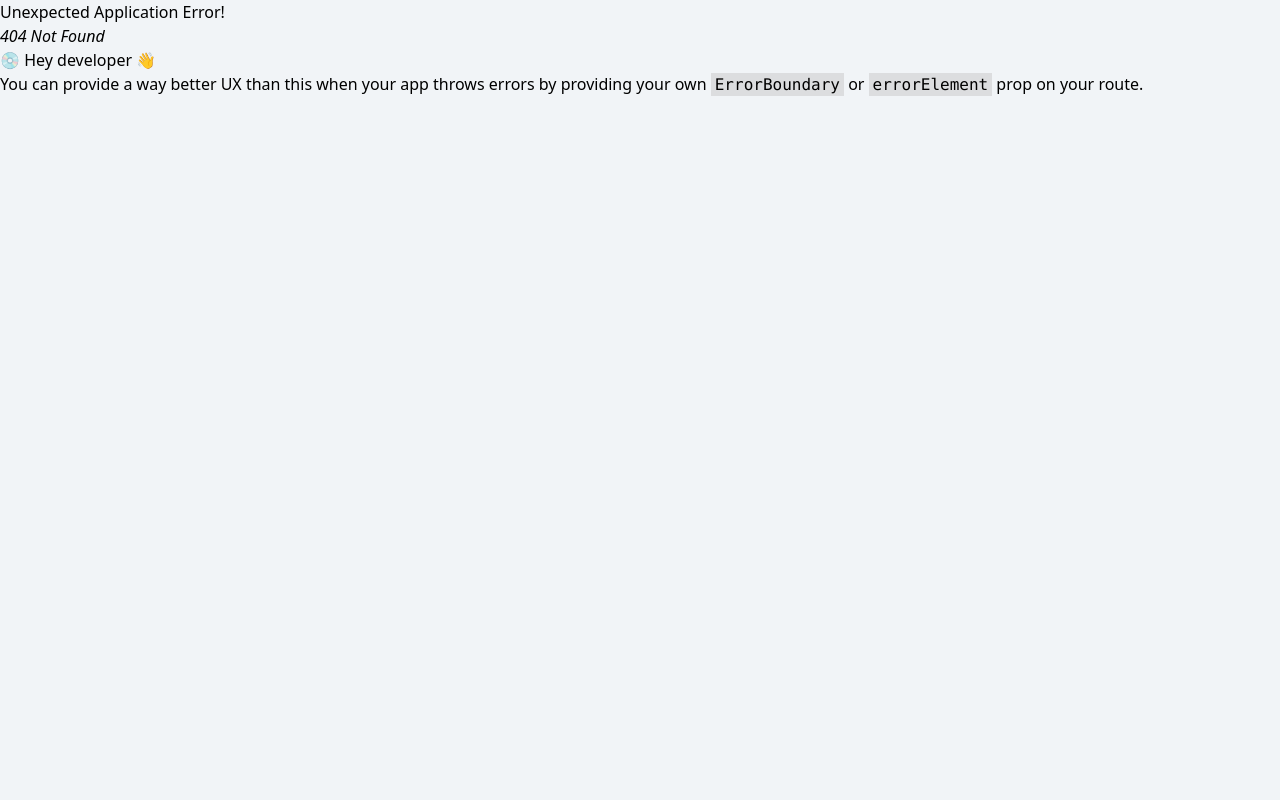
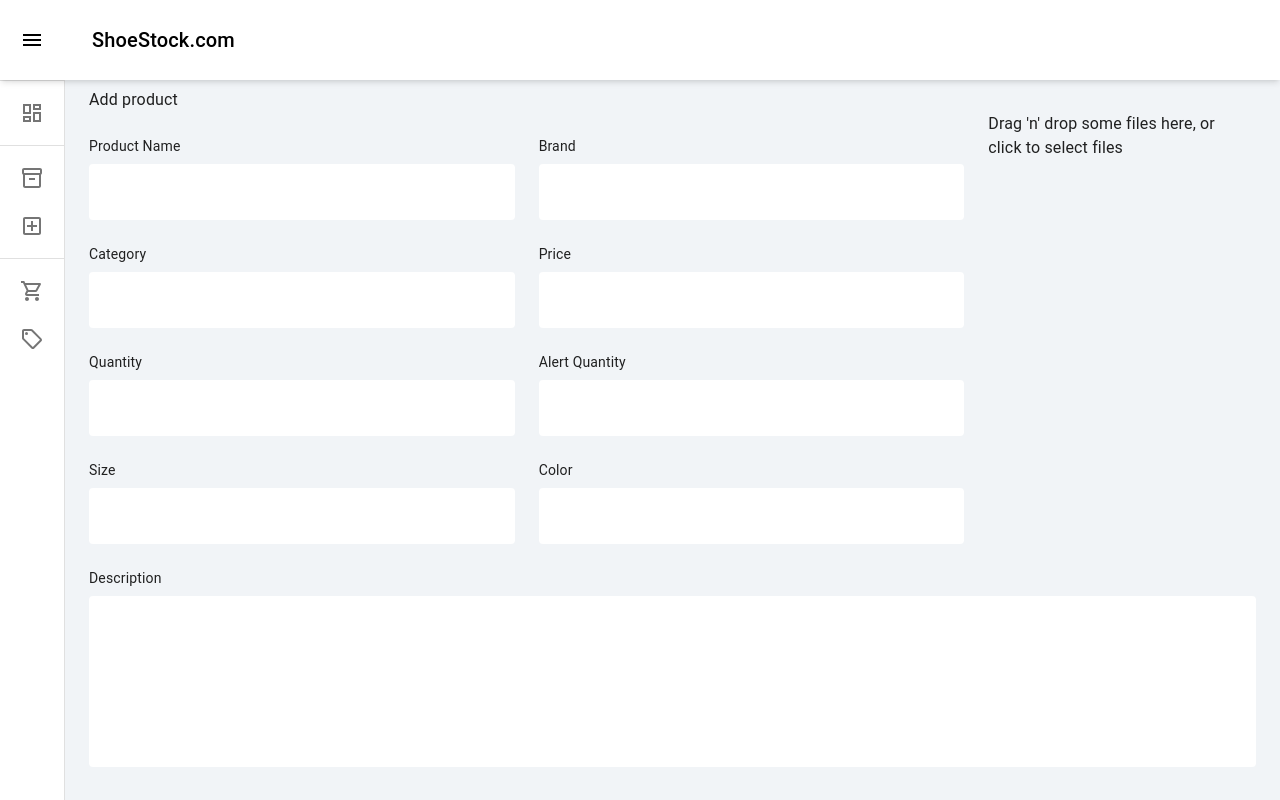
Before and after one commit to ssani7/sheostocks, a React (Vite) app: page /products/add in a window 1280 px wide. Before the commit this address had no page. Built offline with nearby package versions, Linux system fonts and the light colour scheme.

Commit message:
add product frontend done

```diff
--- a/package.json
+++ b/package.json
@@ -20,6 +20,7 @@
     "postcss": "^8.4.33",
     "react": "^18.2.0",
     "react-dom": "^18.2.0",
+    "react-dropzone": "^14.2.3",
     "react-redux": "^9.1.0",
     "react-router-dom": "^6.21.3",
     "recharts": "^2.10.4",
--- /dev/null
+++ b/src/components/UI/ProductForm.tsx
@@ -0,0 +1,77 @@
+import { OutlinedInput } from '@mui/material';
+import { useCallback, useState } from 'react';
+import { useDropzone } from 'react-dropzone';
+
+const productData = [
+	{ title: 'Product Name' },
+	{ title: 'Brand' },
+	{ title: 'Category' },
+	{ title: 'Price' },
+	{ title: 'Quantity' },
+	{ title: 'Alert Quantity' },
+	{ title: 'Size' },
+	{ title: 'Color' },
+];
+
+const ProductForm = () => {
+	const [preview, setPreview] = useState<string | ArrayBuffer | null>(null);
+
+	const onDrop = useCallback((acceptedFiles: Array<File>) => {
+		const reader = new FileReader();
+
+		reader.onabort = () => console.log('file reading was aborted');
+		reader.onerror = () => console.log('file reading has failed');
+		reader.onload = () => {
+			const binaryStr = reader.result;
+			setPreview(binaryStr);
+		};
+		reader.readAsDataURL(acceptedFiles[0]);
+	}, []);
+
+	const { getRootProps, getInputProps, isDragActive } = useDropzone({ onDrop });
+
+	return (
+		<div>
+			<div className="flex flex-col xl:flex-row gap-6">
+				<div className="grid grid-cols-1 xl:grid-cols-2 gap-6 mt-6 xl:w-[75%]">
+					{productData.map((p) => (
+						<div>
+							<p className="mb-2 text-sm">{p.title}</p>
+							<OutlinedInput
+								sx={{
+									'& .MuiOutlinedInput-notchedOutline': { border: 'white' },
+								}}
+								className="w-full bg-white border-0"
+							/>
+						</div>
+					))}
+				</div>
+				<div className="xl:w-[20%]">
+					<div {...getRootProps()}>
+						<input accept="image/png" {...getInputProps()} />
+						{isDragActive ? <p>Drop the files here ...</p> : <p>Drag 'n' drop some files here, or click to select files</p>}
+					</div>
+
+					{preview && (
+						<p className="mt-6 h-fit w-80 mx-auto p-2 rounded-lg bg-white">
+							<img className="w-full h-full object-contain my-auto" src={preview as string} alt="Upload preview" />
+						</p>
+					)}
+				</div>
+			</div>
+			<div className="mt-6">
+				<p className="mb-2 text-sm">Description</p>
+				<OutlinedInput
+					multiline
+					rows={6}
+					sx={{
+						'& .MuiOutlinedInput-notchedOutline': { border: 'white' },
+					}}
+					className="w-full bg-white border-0"
+				/>
+			</div>
+		</div>
+	);
+};
+
+export default ProductForm;
--- a/src/components/UI/ProductsTable.tsx
+++ b/src/components/UI/ProductsTable.tsx
@@ -321,8 +321,8 @@ export default function ProductsTable() {
 	const visibleRows = React.useMemo(() => stableSort(rows, getComparator(order, orderBy)).slice(page * rowsPerPage, page * rowsPerPage + rowsPerPage), [order, orderBy, page, rowsPerPage]);
 
 	return (
-		<Box sx={{ maxWidth: '100%', overflow: 'hidden' }}>
-			<Paper sx={{ width: '100%', mb: 2, overflow: 'hidden' }}>
+		<div>
+			<Paper sx={{ width: '100%', mb: 2 }}>
 				<EnhancedTableToolbar numSelected={selected.length} setSelected={setSelected} />
 				<TableContainer sx={{ overflowX: 'auto' }}>
 					<Table aria-labelledby="tableTitle" size={dense ? 'small' : 'medium'}>
@@ -389,6 +389,6 @@ export default function ProductsTable() {
 				/>
 			</Paper>
 			<FormControlLabel control={<Switch checked={dense} onChange={handleChangeDense} />} label="Dense padding" />
-		</Box>
+		</div>
 	);
 }
--- a/src/components/UI/TemporaryDrawer.tsx
+++ b/src/components/UI/TemporaryDrawer.tsx
@@ -169,7 +169,7 @@ export default function ResponsiveDrawer(props: Props) {
 					{drawer}
 				</Drawer>
 			</Box>
-			<Box component="main" sx={{ flexGrow: 1, p: 3 }}>
+			<Box component="main" sx={{ p: 3, width: '100%' }}>
 				<Toolbar />
 				{props.children}
 			</Box>
--- /dev/null
+++ b/src/page/AddProduct.tsx
@@ -0,0 +1,12 @@
+import ProductForm from '../components/UI/ProductForm';
+
+const AddProduct = () => {
+	return (
+		<div>
+			<p>Add product</p>
+			<ProductForm />
+		</div>
+	);
+};
+
+export default AddProduct;
--- a/src/page/Products.tsx
+++ b/src/page/Products.tsx
@@ -2,7 +2,7 @@ import ProductsTable from '../components/UI/ProductsTable';
 
 const Products = () => {
 	return (
-		<div>
+		<div className="w-full">
 			<ProductsTable />
 		</div>
 	);
--- a/src/routes/index.tsx
+++ b/src/routes/index.tsx
@@ -1,5 +1,6 @@
 import { createBrowserRouter } from 'react-router-dom';
 import App from '../App';
+import AddProduct from '../page/AddProduct';
 import Dashboard from '../page/Dashboard';
 import Login from '../page/Login';
 import Products from '../page/Products';
@@ -19,6 +20,10 @@ const router = createBrowserRouter([
 				element: <Products />,
 			},
 			{
+				path: 'products/add',
+				element: <AddProduct />,
+			},
+			{
 				path: 'sales',
 				element: <Sales />,
 			},
```
Also changed, not shown: 1 other file (tests, documents, lock files or other folders).
